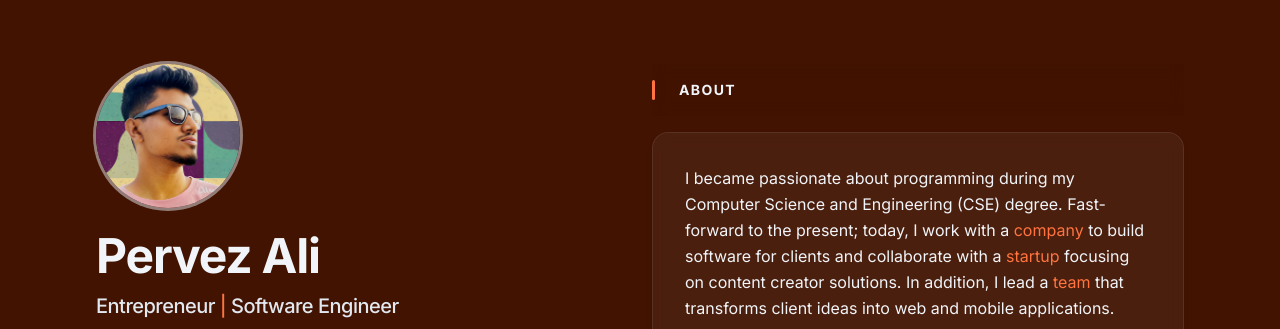
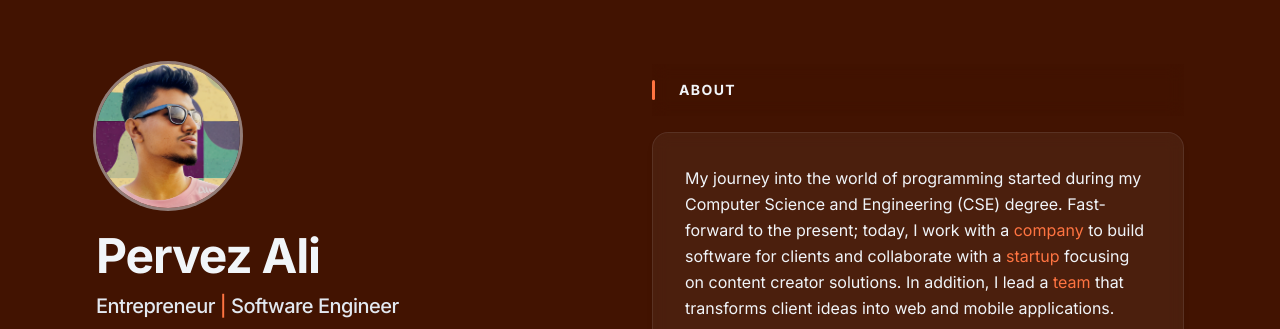
Before and after one commit to p3rv3z/p3rv3z.github.io, a website: page index.html in a window 1280 px wide. Shown: the top 329 px of the page. Drawn offline with Linux system fonts and the light colour scheme; a web font is replaced by a local one.

Commit message:
content updated

```diff
--- a/index.html
+++ b/index.html
@@ -6,7 +6,13 @@
     <title>Pervez Ali</title>
     <meta name="description" content="Software engineer" />
     <!-- Icons  -->
-    <link rel="stylesheet" href="https://cdnjs.cloudflare.com/ajax/libs/font-awesome/6.4.2/css/all.min.css" integrity="sha512-z3gLpd7yknf1YoNbCzqRKc4qyor8gaKU1qmn+CShxbuBusANI9QpRohGBreCFkKxLhei6S9CQXFEbbKuqLg0DA==" crossorigin="anonymous" referrerpolicy="no-referrer" />
+    <link
+      rel="stylesheet"
+      href="https://cdnjs.cloudflare.com/ajax/libs/font-awesome/6.4.2/css/all.min.css"
+      integrity="sha512-z3gLpd7yknf1YoNbCzqRKc4qyor8gaKU1qmn+CShxbuBusANI9QpRohGBreCFkKxLhei6S9CQXFEbbKuqLg0DA=="
+      crossorigin="anonymous"
+      referrerpolicy="no-referrer"
+    />
     <!-- Custom Fonts  -->
     <link rel="preconnect" href="https://fonts.googleapis.com" />
     <link rel="preconnect" href="https://fonts.gstatic.com" crossorigin />
@@ -272,9 +278,9 @@
 
               <div class="card_primary">
                 <p class="mb-4">
-                  I became passionate about programming during my Computer
-                  Science and Engineering (CSE) degree. Fast-forward to the
-                  present; today, I work with a
+                  My journey into the world of programming started during my
+                  Computer Science and Engineering (CSE) degree. Fast-forward to
+                  the present; today, I work with a
                   <span style="color: #ff7441">company</span> to build software
                   for clients and collaborate with a
                   <span style="color: #ff7441">startup</span> focusing on
```
